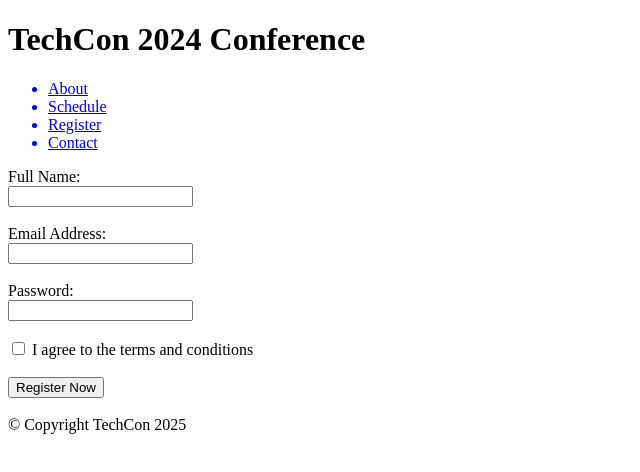
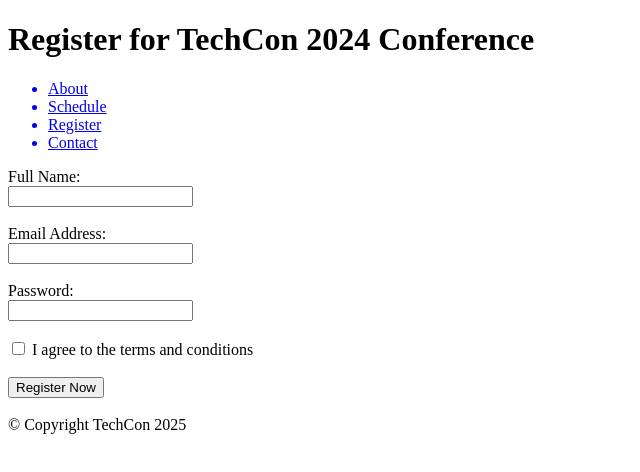
Before and after one commit to benjamin-o-ansah/TechCon_HTML, a plain HTML site: page techcon_website/register.html in a window 1280 px wide. Shown: the whole page, without its empty margins (0-640 px from the left). Drawn offline with Linux system fonts and the light colour scheme.

Commit message:
updated the h1 element to suit the checker

```diff
--- a/techcon_website/register.html
+++ b/techcon_website/register.html
@@ -8,7 +8,7 @@
 <body>
     <header>
         <h1>
-            TechCon 2024 Conference
+            Register for TechCon 2024 Conference
         </h1>
         <nav>
             <ul>
```
